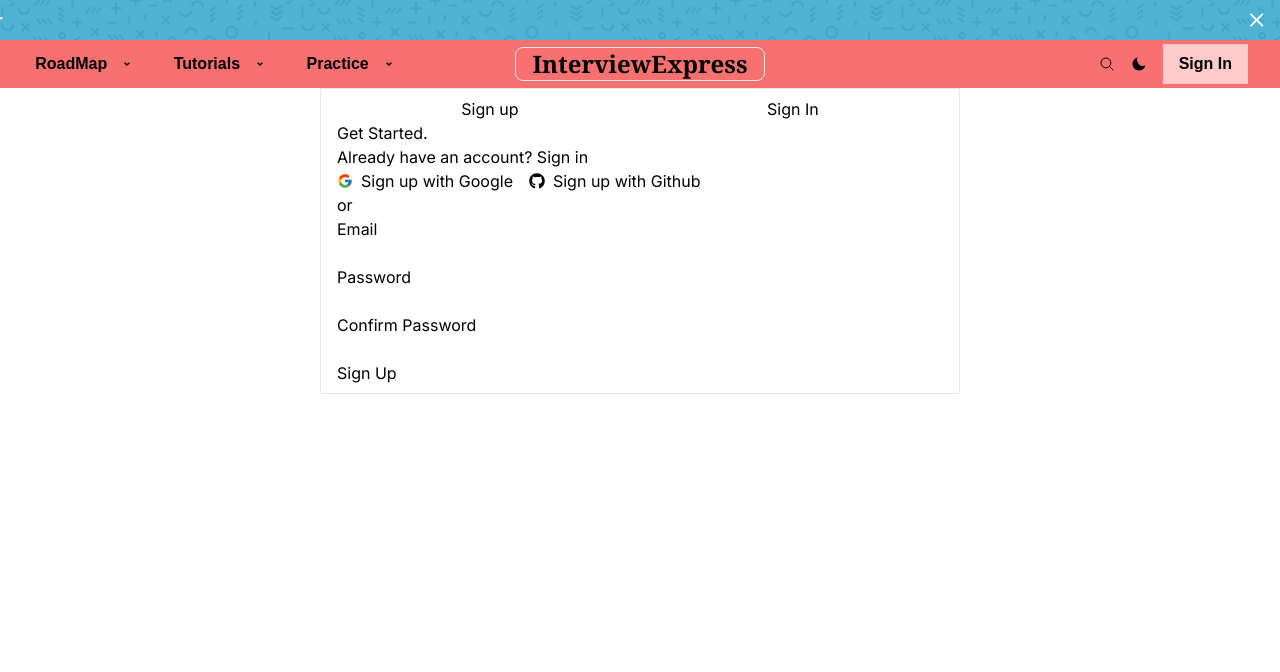
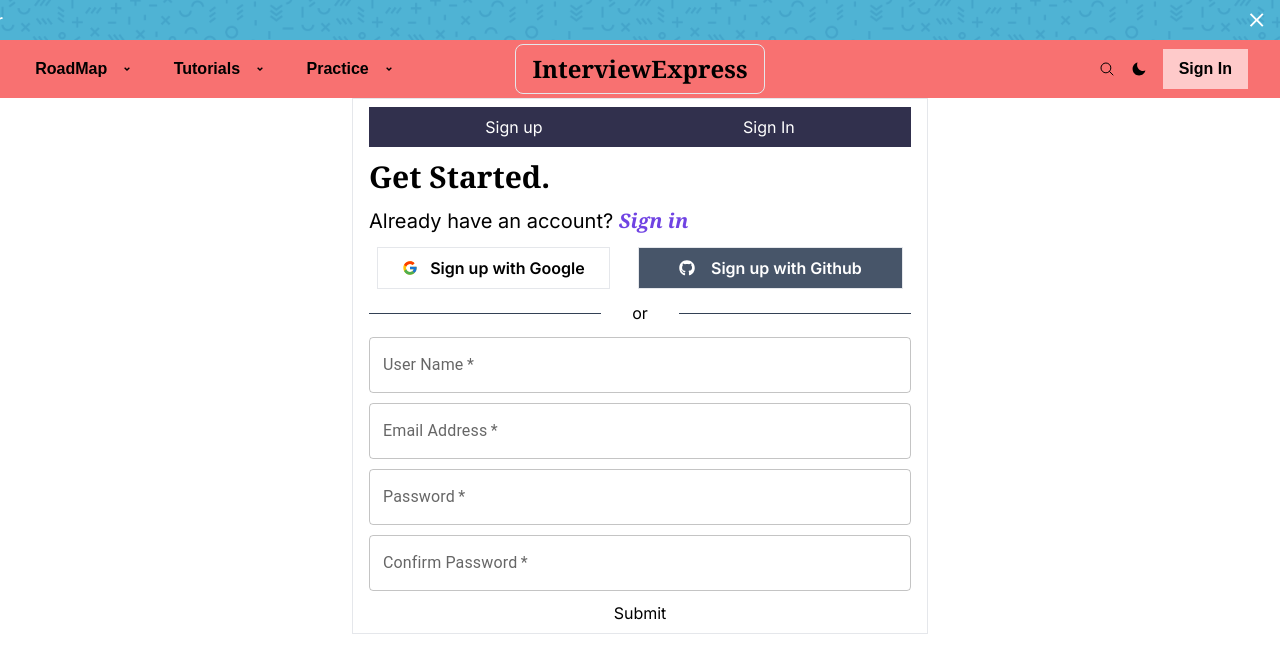
Before and after one commit to Anurag-Singh-Yadav/MainProject, a Next.js app: page /Signup in a window 1280 px wide. Shown: the top 672 px of the page. Built offline with nearby package versions, Linux system fonts and the light colour scheme.

Commit message:
signup page

```diff
--- a/package.json
+++ b/package.json
@@ -9,6 +9,10 @@
     "lint": "next lint"
   },
   "dependencies": {
+    "@emotion/react": "^11.11.1",
+    "@emotion/styled": "^11.11.0",
+    "@mui/icons-material": "^5.15.0",
+    "@mui/material": "^5.15.0",
     "@reduxjs/toolkit": "^2.0.1",
     "next": "14.0.4",
     "node": "^21.2.0",
--- a/src/app/NavBar.jsx
+++ b/src/app/NavBar.jsx
@@ -40,7 +40,7 @@
           <div className="flex justify-center items-center gap-3"><span>Practice</span> <RiArrowDropDownLine /></div>
         </div>
 
-        <p className="mx-auto col-span-2 rounded-lg border font-bold text-2xl font-serif px-4">
+        <p className="mx-auto py-2 col-span-2 rounded-lg border font-bold text-2xl font-serif px-4">
           InterviewExpress
         </p>
 
--- a/src/app/Signup/page.js
+++ b/src/app/Signup/page.js
@@ -1,8 +1,9 @@
-'use client';
+"use client";
 import { FcGoogle } from "react-icons/fc";
 import { FaGithub } from "react-icons/fa";
 import { useState } from "react";
-
+import TextField from "@mui/material/TextField";
+import "./signup.css";
 function Page() {
   const [formData, setFormData] = useState({
     email: "",
@@ -20,68 +21,90 @@
 
   const handleSubmit = (e) => {
     e.preventDefault();
-    // Add your logic for form submission here
     console.log("Form submitted:", formData);
   };
 
   return (
-    <div className="w-[50%] mx-auto py-2 z-20 border px-4">
-      <div className="flex justify-around items-center">
+    <div className="sm:w-[45%] w-full sm:mx-auto mx-2 py-2 z-20 border px-4">
+      <div className="flex justify-around items-center bg-[#31304D] text-white px-4 py-2">
         <div>Sign up</div>
         <div>Sign In</div>
       </div>
-      <p>Get Started.</p>
-      <p>
-        Already have an account? <button>Sign in</button>
+      <p className="my-3 text-xl md:text-3xl font-serif font-semibold ">
+        Get Started.
       </p>
-      <div className="flex gap-4">
-        <button className="flex gap-2 justify-between items-center">
+      <p className="my-3 text-normal md:text-xl">
+        Already have an account?{" "}
+        <button className="text-primarybtn italic font-bold hover:text-[#7A0BC0] font-serif">
+          Sign in
+        </button>
+      </p>
+
+      <div className="flex flex-wrap justify-around lg:flex-nowrap  items-center gap-2 lg:gap-3 font-semibold">
+        <button className="flex gap-1 sm:gap-2 lg:gap-3 justify-between border py-2 px-2 md:px-6 items-center">
           <FcGoogle />
           <span>Sign up with Google</span>
         </button>
-        <button className="flex gap-2 justify-between items-center">
+        <button className="flex gap-1 sm:gap-2 lg:gap-4 justify-between border bg-slate-600 text-white py-2 px-2 md:px-10 items-center">
           <FaGithub />
           <span>Sign up with Github</span>
         </button>
       </div>
-      <div>
-        <div>or</div>
+
+      <div className="grid grid-cols-7 justify-center items-center my-3">
+        <div className="h-[1px] col-span-3 bg-slate-700"></div>
+        <div className="col-span-1 mx-auto">or</div>
+        <div className="h-[1px] col-span-3  bg-slate-700"></div>
       </div>
+
       <form onSubmit={handleSubmit}>
-        <div className="flex flex-col">
-          <label htmlFor="email">Email</label>
-          <input
-            type="email"
-            id="email"
-            name="email"
-            value={formData.email}
+        <TextField
+          fullWidth
+          required
+          label="User Name"
+          variant="outlined"
+          style={{ marginBottom: 10 }}
+          name="userName" // Add the name attribute
           onChange={handleChange}
         />
-        </div>
-        <div className="flex flex-col">
-          <label htmlFor="password">Password</label>
-          <input
-            type="password"
-            id="password"
-            name="password"
-            value={formData.password}
+
+        <TextField
+          fullWidth
+          required
+          label="Email Address"
+          variant="outlined"
+          style={{ marginBottom: 10 }}
+          name="email" // Add the name attribute
           onChange={handleChange}
         />
-        </div>
-        <div className="flex flex-col">
-          <label htmlFor="confirmPassword">Confirm Password</label>
-          <input
-            type="password"
-            id="confirmPassword"
-            name="confirmPassword"
-            value={formData.confirmPassword}
+
+        <TextField
+          fullWidth
+          required
+          label="Password"
+          variant="outlined"
+          style={{ marginBottom: 10 }}
+          type="password" // Set input type to password
+          name="password" // Add the name attribute
           onChange={handleChange}
         />
-        </div>
-        <div>
-          <button type="submit">Sign Up</button>
+
+        <TextField
+          fullWidth
+          required
+          label="Confirm Password"
+          variant="outlined"
+          style={{ marginBottom: 10 }}
+          type="password" // Set input type to password
+          name="confirmPassword" // Add the name attribute
+          onChange={handleChange}
+        />
+
+        <div className="flex justify-center items-center">
+          <button type="submit">Submit</button>
         </div>
       </form>
+
     </div>
   );
 }
--- a/src/app/Signup/signup.css
+++ b/src/app/Signup/signup.css
@@ -0,0 +1,32 @@
+.input-group{
+    font-size: 1.25rem;
+    position: relative;
+    --primary:#2196f3;
+}
+
+.input{
+    all: unset;
+    color: #fefefe;
+    border: 1px solid #9e9e9e;
+    border-radius: 10px;
+    transition: 150ms cubic-bezier(0.4, 0, 0.2, 1);
+}
+
+.label{
+    position: absolute;
+    top:1rem;
+    left: 1rem;
+    color:#d4d4d4;
+    pointer-events: none;
+    transition: 150ms cubic-bezier(0.4, 0, 0.2, 1);
+}
+.input:focus{
+    border: 1px solid var(--primary);
+}
+
+.input:is(:focus, :valid) ~ label{
+    transform: translateY(-120%) scale(0.7);
+    background-color: #1a1a1a;
+    padding-inline: 0.3rem;
+    color: var(--primary);
+}
```
Also changed, not shown: 1 other file (tests, documents, lock files or other folders). Lines whose indentation alone changed are shown as unchanged.
